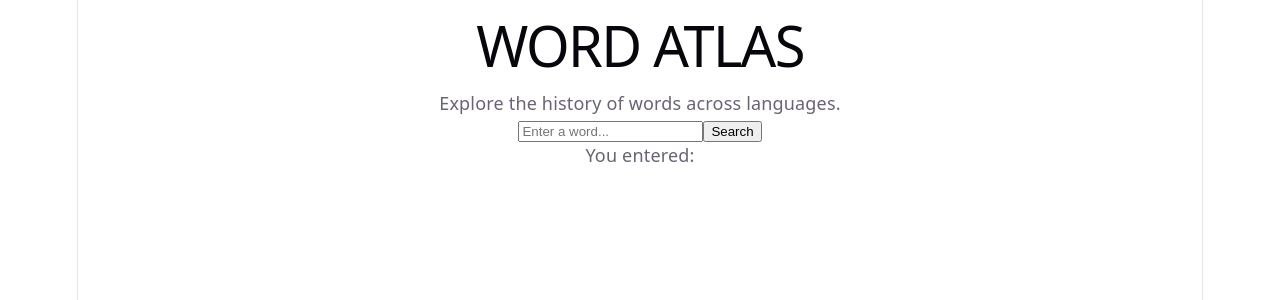
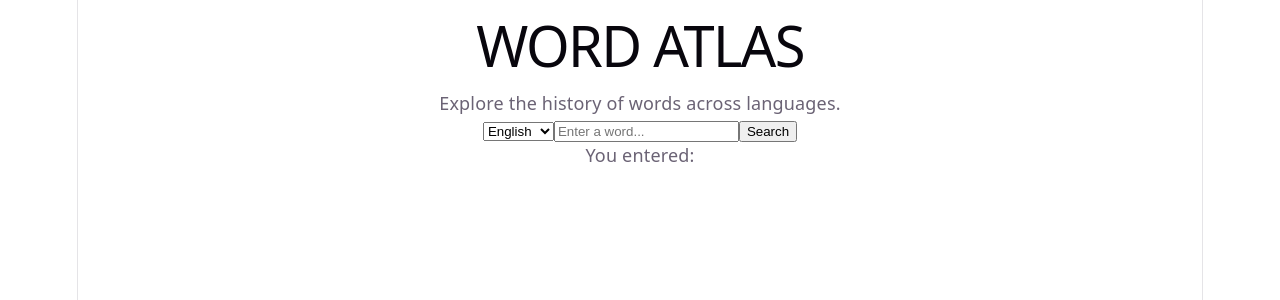
Before and after one commit to mdsokolova/word-atlas, a React (Vite) app: page / in a window 1280 px wide. Shown: the top 300 px of the page. Built offline with nearby package versions, Linux system fonts and the light colour scheme.

Commit message:
Add English Spanish and Russian selector

```diff
--- a/src/App.jsx
+++ b/src/App.jsx
@@ -35,6 +35,12 @@ if (etymologyMatch) {
       <h1>WORD ATLAS</h1>
       <p>Explore the history of words across languages.</p>
 
+<select>
+  <option value="en">English</option>
+  <option value="es">Spanish</option>
+  <option value="ru">Russian</option>
+</select>
+
       <input
         type="text"
         placeholder="Enter a word..."
```
